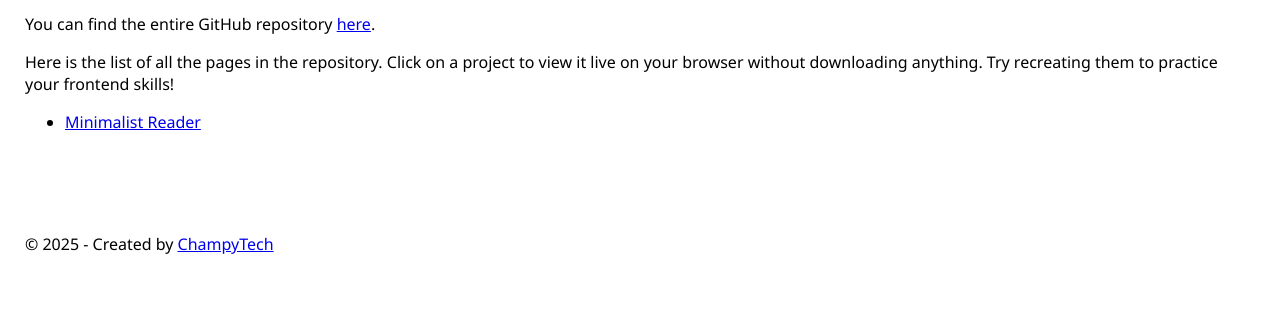
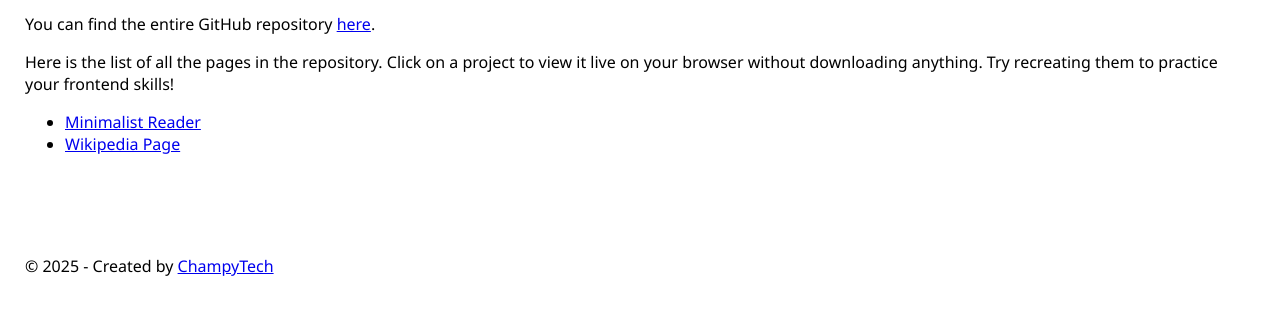
Before and after one commit to ChampyTech/small-html-projects, a plain HTML site: page index.html in a window 1280 px wide. Shown: the part 114-428 px from the top of the page. Drawn offline with Linux system fonts and the light colour scheme.

Commit message:
Update files

```diff
--- a/index.html
+++ b/index.html
@@ -42,6 +42,7 @@
 
     <ul>
         <li><a href="./Minimalist Reader/index.html" target="_blank">Minimalist Reader</a></li>
+        <li><a href="./Wikipedia Page/index.html" target="_blank">Wikipedia Page</a></li>
     </ul>
 
     <footer>
```
Also changed, not shown: 1 other file.
